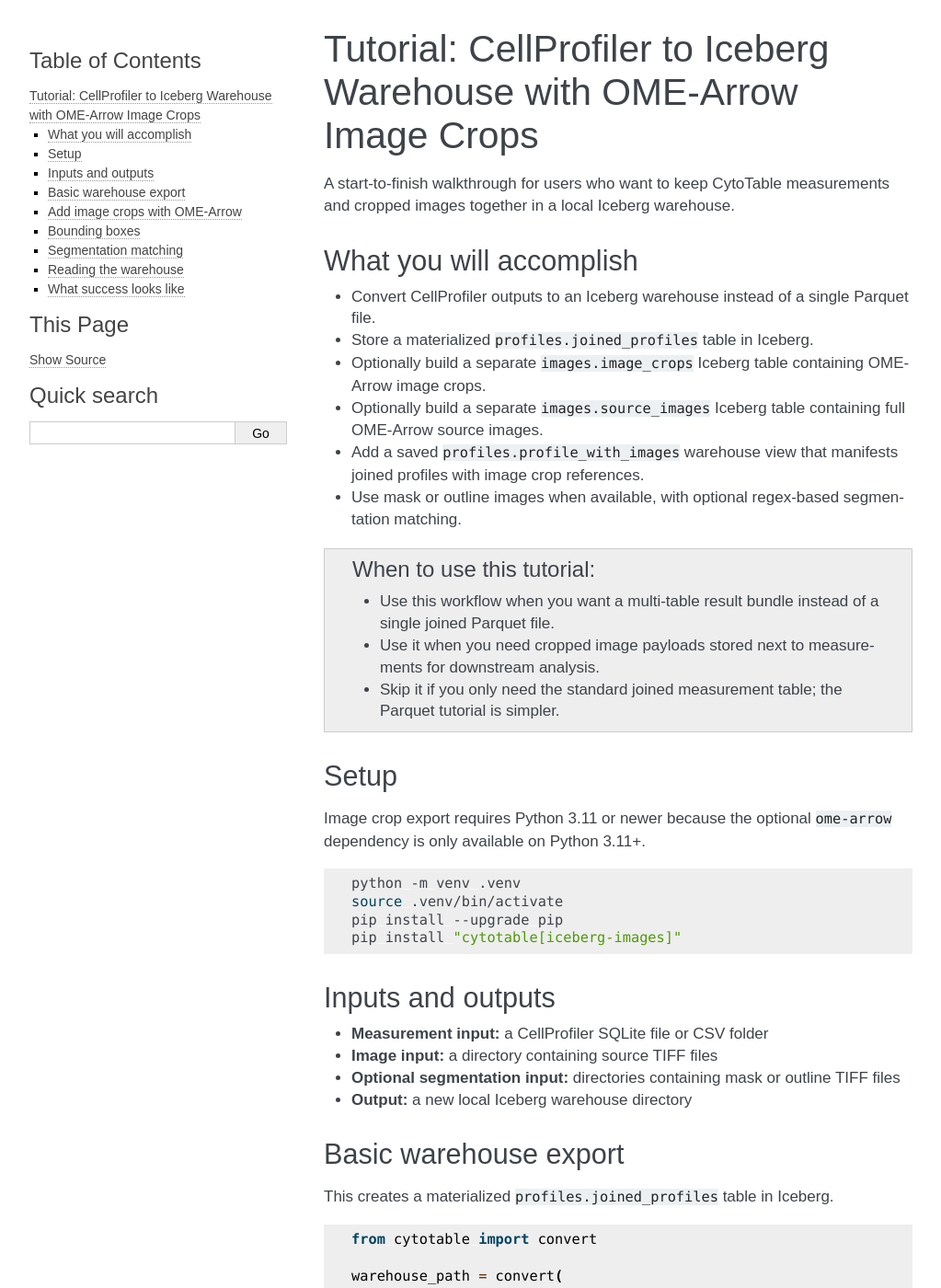
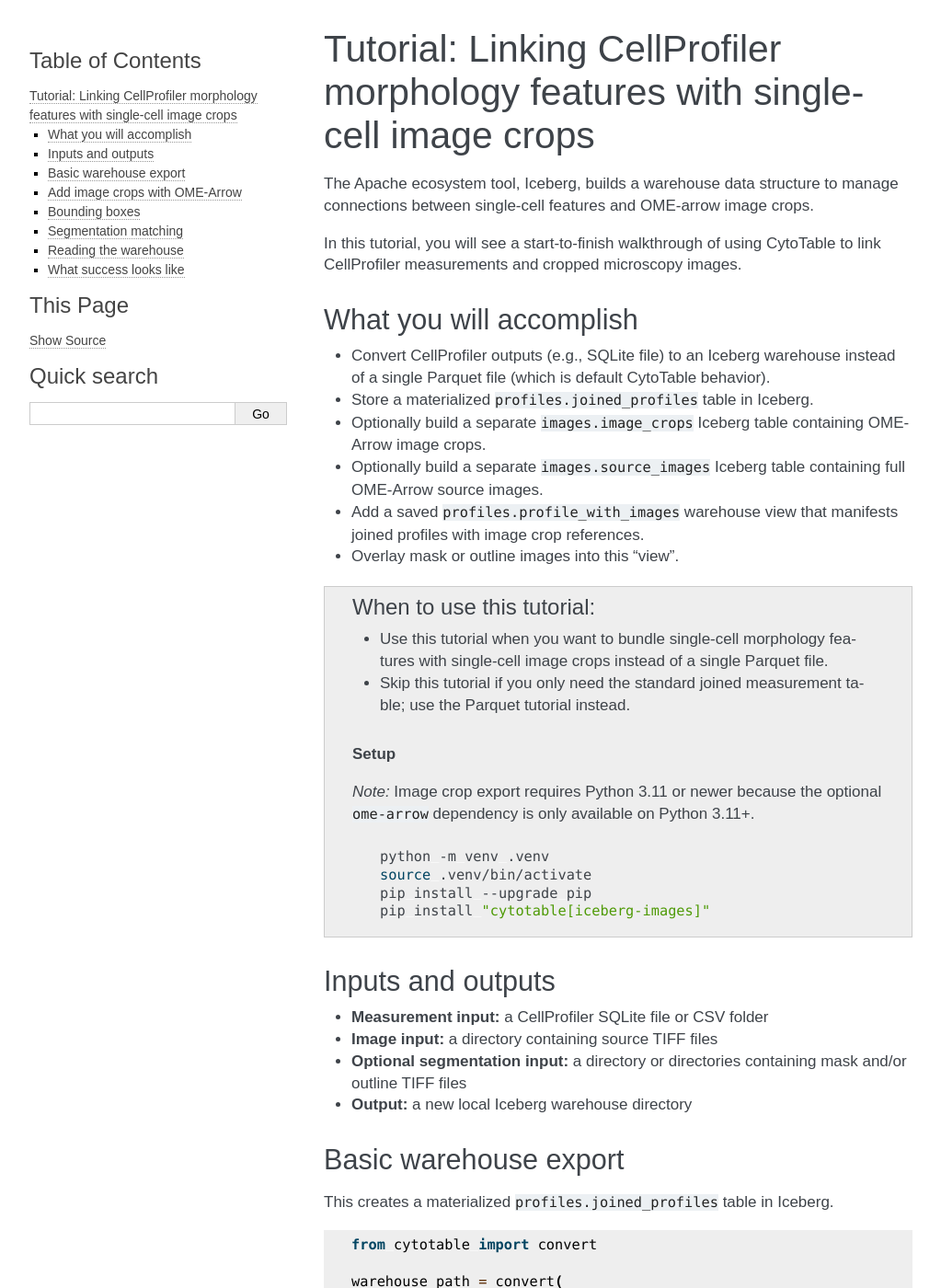
Before and after one commit to cytomining/CytoTable, a Sphinx documentation site: the page built from docs/source/tutorials/iceberg_warehouse_with_images.md, in a window 1280 px wide and 1400 px high. Shown: the whole window at 92% size, without its empty margins (118-1141 px from the left). Built offline with Sphinx 7.4.7, drawn with Linux system fonts in a browser that asks for light colours; pages that are not in the unit, such as notebooks, are missing from menus; some of the changed text lies outside the part shown.

Commit message:
Apply suggestions from code review
Co-authored-by: Gregory Way <gregory.way@gmail.com>

````diff
--- a/docs/source/tutorials/iceberg_warehouse_with_images.md
+++ b/docs/source/tutorials/iceberg_warehouse_with_images.md
@@ -1,25 +1,25 @@
-# Tutorial: CellProfiler to Iceberg Warehouse with OME-Arrow Image Crops
+# Tutorial: Linking CellProfiler morphology features with single-cell image crops
 
-A start-to-finish walkthrough for users who want to keep CytoTable measurements and cropped images together in a local Iceberg warehouse.
+The Apache ecosystem tool, Iceberg, builds a warehouse data structure to manage connections between single-cell features and OME-arrow image crops.
+
+In this tutorial, you will see a start-to-finish walkthrough of using CytoTable to link CellProfiler measurements and cropped microscopy images.
 
 ## What you will accomplish
 
-- Convert CellProfiler outputs to an Iceberg warehouse instead of a single Parquet file.
+- Convert CellProfiler outputs (e.g., SQLite file) to an Iceberg warehouse instead of a single Parquet file (which is default CytoTable behavior).
 - Store a materialized `profiles.joined_profiles` table in Iceberg.
 - Optionally build a separate `images.image_crops` Iceberg table containing OME-Arrow image crops.
 - Optionally build a separate `images.source_images` Iceberg table containing full OME-Arrow source images.
 - Add a saved `profiles.profile_with_images` warehouse view that manifests joined profiles with image crop references.
-- Use mask or outline images when available, with optional regex-based segmentation matching.
+- Overlay mask or outline images into this "view".
 
 ```{admonition} When to use this tutorial
-- Use this workflow when you want a multi-table result bundle instead of a single joined Parquet file.
-- Use it when you need cropped image payloads stored next to measurements for downstream analysis.
-- Skip it if you only need the standard joined measurement table; the Parquet tutorial is simpler.
-```
+- Use this tutorial when you want to bundle single-cell morphology features with single-cell image crops instead of a single Parquet file.
+- Skip this tutorial if you only need the standard joined measurement table; use the Parquet tutorial instead.
 
 ## Setup
 
-Image crop export requires Python 3.11 or newer because the optional `ome-arrow`
+*Note:* Image crop export requires Python 3.11 or newer because the optional `ome-arrow`
 dependency is only available on Python 3.11+.
 
 ```bash
@@ -33,7 +33,7 @@
 
 - **Measurement input:** a CellProfiler SQLite file or CSV folder
 - **Image input:** a directory containing source TIFF files
-- **Optional segmentation input:** directories containing mask or outline TIFF files
+- **Optional segmentation input:** a directory or directories containing mask and/or outline TIFF files
 - **Output:** a new local Iceberg warehouse directory
 
 ## Basic warehouse export
@@ -135,7 +135,7 @@
 
 ## Segmentation matching
 
-By default, CytoTable matches masks and outlines by basename or stem.
+By default, CytoTable matches the CellProfiler columns that store mask and outline information by basename or stem.
 
 If your segmentation files follow a different naming convention, use `segmentation_file_regex` to map segmentation filename patterns to source image filename patterns.
 
````
Also changed, not shown: other parts of docs/source/tutorials/iceberg_warehouse_with_images.md (+1 -1 lines), 2 other files.
